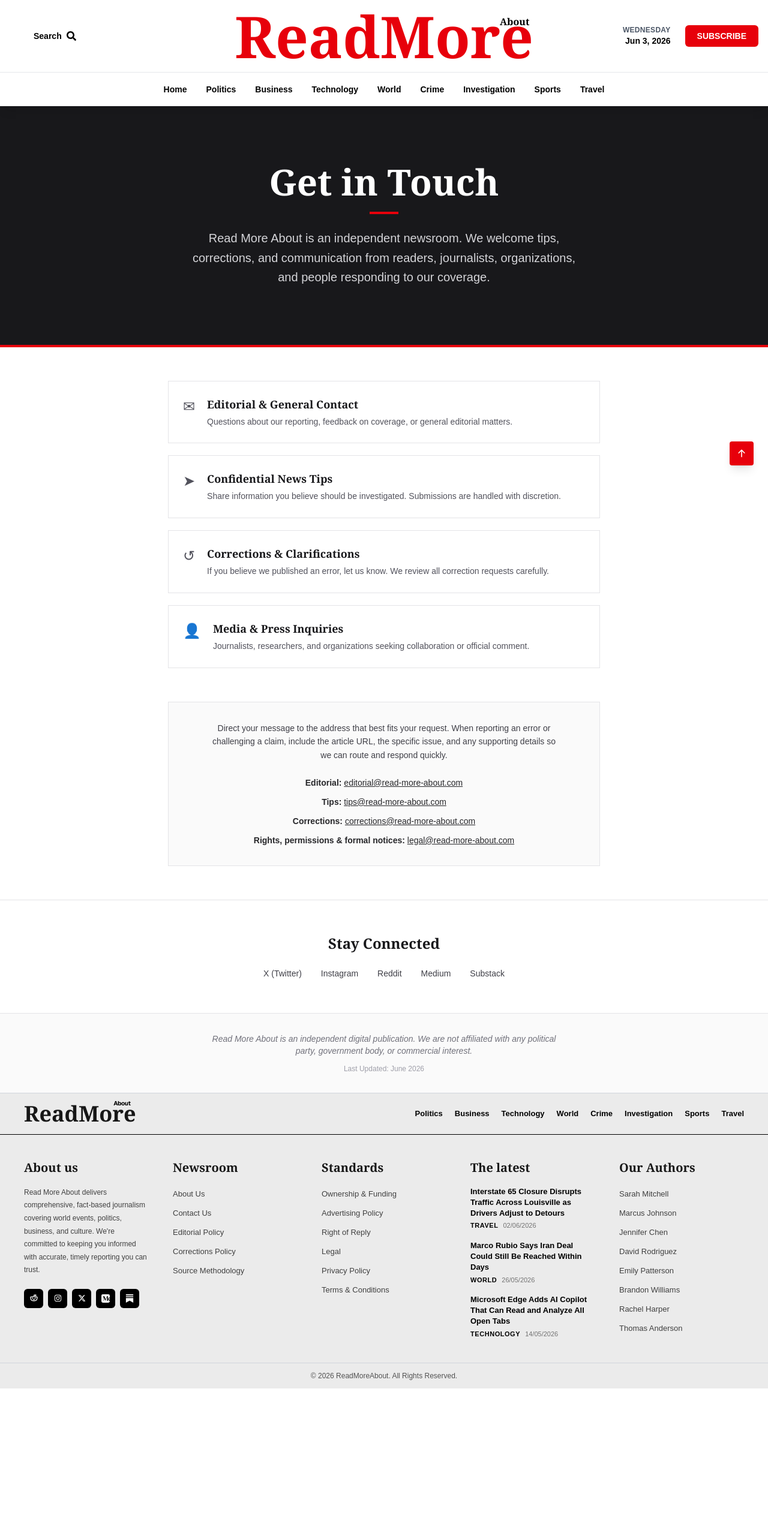
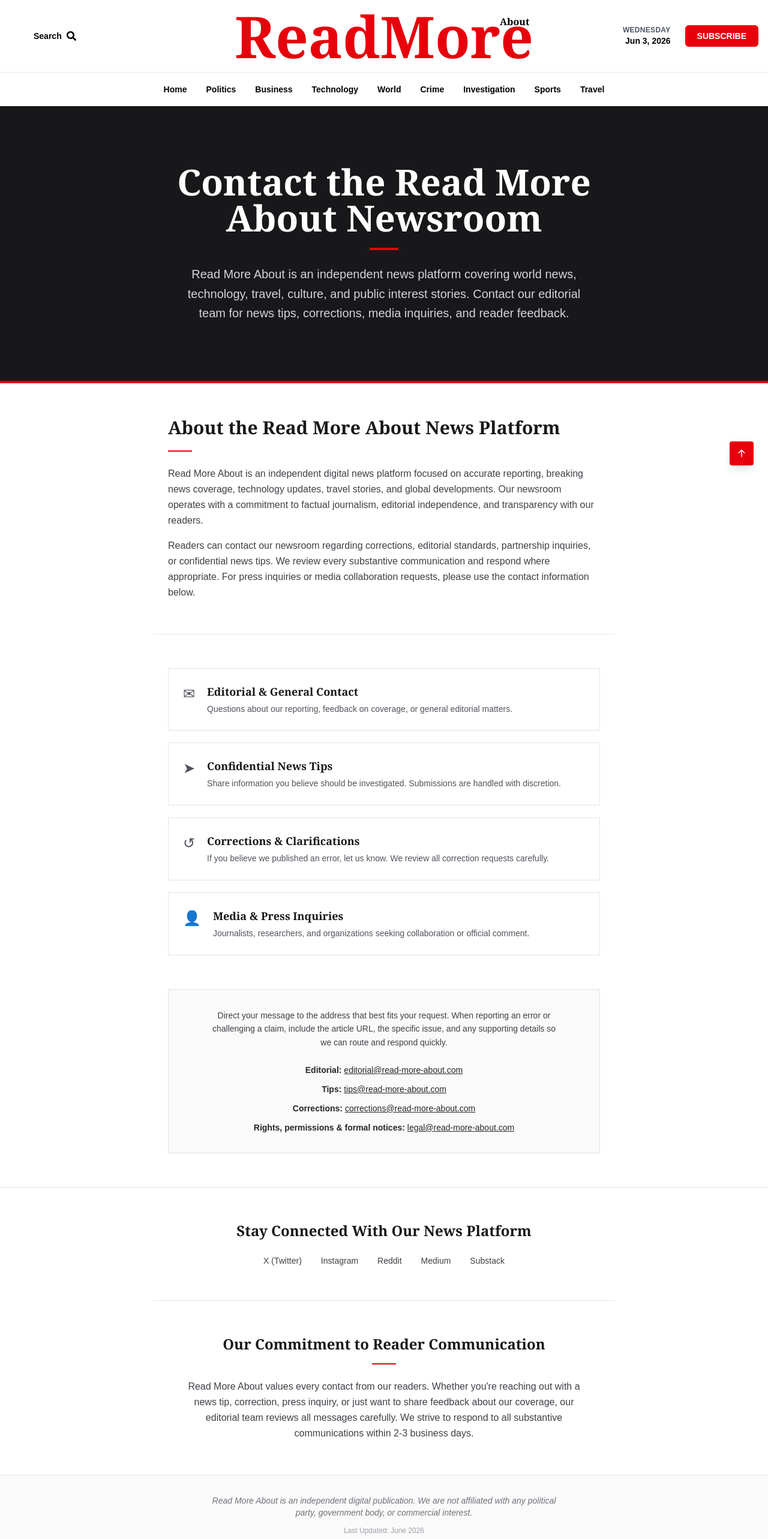
Before and after one commit to maisonatelier52-ux/read-more-about, a Next.js app: page /contact in a window 1280 px wide. Shown: the top 2566 px of the page at 60% size. Before the commit the page ends 2315 px from the top, so only its background shows below. Built offline with nearby package versions, Linux system fonts and the light colour scheme.

Commit message:
change contact page code

```diff
--- a/app/contact/page.jsx
+++ b/app/contact/page.jsx
@@ -5,9 +5,9 @@ const SITE_URL = "https://www.read-more-about.com";
 const SITE_NAME = "Read More About";
 
 export const metadata = {
-  title: "Contact Us — Read More About",
+  title: "Contact Read More About Newsroom | Editorial, Tips & Corrections",
   description:
-    "Get in touch with the Read More About newsroom. Submit story tips, corrections, press inquiries, or general editorial questions.",
+    "Contact the Read More About newsroom for editorial questions, news tips, corrections, media inquiries, and reader feedback. Reach our independent journalism team today.",
   keywords: [
     "contact read more about",
     "news tips",
@@ -16,21 +16,22 @@ export const metadata = {
     "press inquiry",
     "story tip",
     "newsroom contact",
-    "reader feedback"
+    "reader feedback",
+    "contact news platform"
   ],
   alternates: { canonical: `${SITE_URL}/contact` },
   openGraph: {
-    title: "Contact Us — Read More About",
-    description: "Reach the Read More About newsroom for tips, corrections, media inquiries, and editorial questions.",
+    title: "Contact Read More About Newsroom | Editorial, Tips & Corrections",
+    description: "Contact the Read More About newsroom for editorial questions, news tips, corrections, media inquiries, and reader feedback.",
     url: `${SITE_URL}/contact`,
     type: "website",
     siteName: SITE_NAME,
-    images: [{ url: `${SITE_URL}/images/read-more-about-logo.webp`, width: 1200, height: 630, alt: "Contact Read More About" }],
+    images: [{ url: `${SITE_URL}/images/read-more-about-logo.webp`, width: 1200, height: 630, alt: "Contact Read More About Newsroom" }],
   },
   twitter: {
     card: "summary_large_image",
-    title: "Contact Us — Read More About",
-    description: "Reach the Read More About newsroom for tips, corrections, and editorial questions.",
+    title: "Contact Read More About Newsroom | Editorial, Tips & Corrections",
+    description: "Contact the Read More About newsroom for editorial questions, news tips, corrections, and media inquiries.",
     images: [`${SITE_URL}/images/read-more-about-logo.webp`],
   },
   robots: { index: true, follow: true },
@@ -63,7 +64,7 @@ export default function ContactPage() {
   const jsonLd = {
     "@context": "https://schema.org",
     "@type": "ContactPage",
-    "name": "Contact Read More About",
+    "name": "Contact Read More About Newsroom",
     "url": `${SITE_URL}/contact`,
     "description": "Contact the Read More About newsroom for editorial inquiries, news tips, corrections, and press requests.",
     "publisher": {
@@ -74,6 +75,7 @@ export default function ContactPage() {
       "contactPoint": [
         { "@type": "ContactPoint", "contactType": "Editorial", "email": "editorial@read-more-about.com" },
         { "@type": "ContactPoint", "contactType": "Customer Support", "email": "tips@read-more-about.com" },
+        { "@type": "ContactPoint", "contactType": "Customer Support", "email": "corrections@read-more-about.com" },
       ],
     },
   };
@@ -93,26 +95,52 @@ export default function ContactPage() {
       <script type="application/ld+json" dangerouslySetInnerHTML={{ __html: JSON.stringify(breadcrumbLd) }} />
 
       <div className="min-h-screen bg-white">
+        {/* SEO hidden content - no H1 tags here */}
         <div className="sr-only">
-          <h1>Contact Read More About — Independent News Platform</h1>
-          <p>Contact the Read More About newsroom for editorial questions, story tips, corrections, and press inquiries.</p>
+          <p>
+            Contact Read More About newsroom for editorial questions, corrections,
+            news tips, press inquiries, and reader feedback. Read More About is an
+            independent digital news platform covering world news, technology,
+            travel, culture, and public interest stories.
+          </p>
         </div>
 
-        {/* Hero */}
+        {/* Hero Section */}
         <div className="bg-zinc-900 text-white border-b-4 border-red-600">
           <div className="max-w-4xl mx-auto px-6 py-16 md:py-24 text-center">
             <h1 className="text-5xl md:text-6xl font-bold mb-5" style={{ fontFamily: 'Georgia, serif' }}>
-              Get in Touch
+              Contact the Read More About Newsroom
             </h1>
             <div className="w-12 h-1 bg-red-600 mx-auto mb-6" />
             <p className="text-zinc-300 text-lg md:text-xl max-w-2xl mx-auto leading-relaxed">
-              Read More About is an independent newsroom. We welcome tips, corrections, and
-              communication from readers, journalists, organizations, and people responding to our coverage.
+              Read More About is an independent news platform covering world news,
+              technology, travel, culture, and public interest stories. Contact our
+              editorial team for news tips, corrections, media inquiries, and reader feedback.
             </p>
           </div>
         </div>
 
-        {/* Contact cards */}
+        {/* About Section - Adds content for SEO */}
+        <section className="max-w-3xl mx-auto px-6 py-14 border-b border-zinc-200">
+          <h2 className="text-3xl font-bold mb-5 text-zinc-900" style={{ fontFamily: 'Georgia, serif' }}>
+            About the Read More About News Platform
+          </h2>
+          <div className="w-10 h-0.5 bg-red-600 mb-6" />
+          <p className="text-zinc-700 leading-relaxed mb-4">
+            Read More About is an independent digital news platform focused on accurate reporting,
+            breaking news coverage, technology updates, travel stories, and global developments.
+            Our newsroom operates with a commitment to factual journalism, editorial independence,
+            and transparency with our readers.
+          </p>
+          <p className="text-zinc-700 leading-relaxed">
+            Readers can contact our newsroom regarding corrections, editorial standards,
+            partnership inquiries, or confidential news tips. We review every substantive
+            communication and respond where appropriate. For press inquiries or media
+            collaboration requests, please use the contact information below.
+          </p>
+        </section>
+
+        {/* Contact Cards - Using H2 for each section */}
         <div className="max-w-3xl mx-auto px-6 py-14">
           <div className="space-y-5">
             {CONTACT_CARDS.map(({ icon, title, description }) => (
@@ -129,7 +157,7 @@ export default function ContactPage() {
           </div>
         </div>
 
-        {/* Email directory */}
+        {/* Email Directory */}
         <div className="max-w-3xl mx-auto px-6 pb-14">
           <div className="bg-zinc-50 border border-zinc-200 p-8 text-center">
             <p className="text-zinc-700 text-sm leading-relaxed mb-6 max-w-xl mx-auto">
@@ -138,23 +166,43 @@ export default function ContactPage() {
               so we can route and respond quickly.
             </p>
             <div className="space-y-3 text-sm text-zinc-800">
-              <p><span className="font-semibold">Editorial:</span>{' '}
-                <a href="mailto:editorial@read-more-about.com" className="underline hover:text-red-600 transition-colors">
+              <p>
+                <span className="font-semibold">Editorial:</span>{' '}
+                <a
+                  href="mailto:editorial@read-more-about.com"
+                  className="underline hover:text-red-600 transition-colors"
+                  title="Email the Read More About editorial team for general inquiries"
+                >
                   editorial@read-more-about.com
                 </a>
               </p>
-              <p><span className="font-semibold">Tips:</span>{' '}
-                <a href="mailto:tips@read-more-about.com" className="underline hover:text-red-600 transition-colors">
+              <p>
+                <span className="font-semibold">Tips:</span>{' '}
+                <a
+                  href="mailto:tips@read-more-about.com"
+                  className="underline hover:text-red-600 transition-colors"
+                  title="Submit confidential news tips to Read More About"
+                >
                   tips@read-more-about.com
                 </a>
               </p>
-              <p><span className="font-semibold">Corrections:</span>{' '}
-                <a href="mailto:corrections@read-more-about.com" className="underline hover:text-red-600 transition-colors">
+              <p>
+                <span className="font-semibold">Corrections:</span>{' '}
+                <a
+                  href="mailto:corrections@read-more-about.com"
+                  className="underline hover:text-red-600 transition-colors"
+                  title="Report errors or request corrections from Read More About"
+                >
                   corrections@read-more-about.com
                 </a>
               </p>
-              <p><span className="font-semibold">Rights, permissions & formal notices:</span>{' '}
-                <a href="mailto:legal@read-more-about.com" className="underline hover:text-red-600 transition-colors">
+              <p>
+                <span className="font-semibold">Rights, permissions & formal notices:</span>{' '}
+                <a
+                  href="mailto:legal@read-more-about.com"
+                  className="underline hover:text-red-600 transition-colors"
+                  title="Send legal notices, permissions requests, and formal correspondence"
+                >
                   legal@read-more-about.com
                 </a>
               </p>
@@ -162,30 +210,45 @@ export default function ContactPage() {
           </div>
         </div>
 
-        {/* Stay Connected */}
+        {/* Stay Connected Section */}
         <div className="border-t border-zinc-200 py-14 text-center">
           <h2 className="text-2xl font-bold mb-6 text-zinc-900" style={{ fontFamily: 'Georgia, serif' }}>
-            Stay Connected
+            Stay Connected With Our News Platform
           </h2>
           <div className="flex flex-wrap justify-center gap-8 text-sm text-zinc-700">
             {[
-              { label: "X (Twitter)", href: "https://x.com/More528Read" },
-              { label: "Instagram", href: "https://www.instagram.com/read_more_about_26/" },
-              { label: "Reddit", href: "https://www.reddit.com/user/read-more-about/" },
-              { label: "Medium", href: "https://medium.com/@admin_14364" },
-              { label: "Substack", href: "https://substack.com/@readmoredaily" },
-            ].map(({ label, href }) => (
+              { label: "X (Twitter)", href: "https://x.com/More528Read", title: "Follow Read More About on X for breaking news updates" },
+              { label: "Instagram", href: "https://www.instagram.com/read_more_about_26/", title: "Follow Read More About on Instagram for visual stories" },
+              { label: "Reddit", href: "https://www.reddit.com/user/read-more-about/", title: "Join Read More About on Reddit for discussions" },
+              { label: "Medium", href: "https://medium.com/@admin_14364", title: "Read Read More About articles on Medium" },
+              { label: "Substack", href: "https://substack.com/@readmoredaily", title: "Subscribe to Read More About newsletter on Substack" },
+            ].map(({ label, href, title }) => (
               <a
                 key={label}
                 href={href}
                 target="_blank"
                 rel="noopener noreferrer"
                 className="hover:text-red-600 transition-colors font-medium"
+                title={title}
               >
                 {label}
               </a>
             ))}
           </div>
+        </div>
+
+        {/* Response Commitment Section - Additional SEO content */}
+        <div className="max-w-3xl mx-auto px-6 py-14 border-t border-zinc-200">
+          <h2 className="text-2xl font-bold mb-4 text-zinc-900 text-center" style={{ fontFamily: 'Georgia, serif' }}>
+            Our Commitment to Reader Communication
+          </h2>
+          <div className="w-10 h-0.5 bg-red-600 mx-auto mb-6" />
+          <p className="text-zinc-700 leading-relaxed text-center max-w-2xl mx-auto">
+            Read More About values every contact from our readers. Whether you're reaching out
+            with a news tip, correction, press inquiry, or just want to share feedback about
+            our coverage, our editorial team reviews all messages carefully. We strive to
+            respond to all substantive communications within 2-3 business days.
+          </p>
         </div>
 
         {/* Footer note */}
--- a/components/Footer.jsx
+++ b/components/Footer.jsx
@@ -506,6 +506,7 @@ export default function Footer() {
                   <div className="flex items-center gap-2 text-[11px]">
                     <Link
                       href={`/${article.categoryName}`}
+                      title={article.categoryName}
                       className="font-bold uppercase tracking-wider text-black hover:text-red-600 transition-colors duration-200"
                     >
                       {article.category}
```
